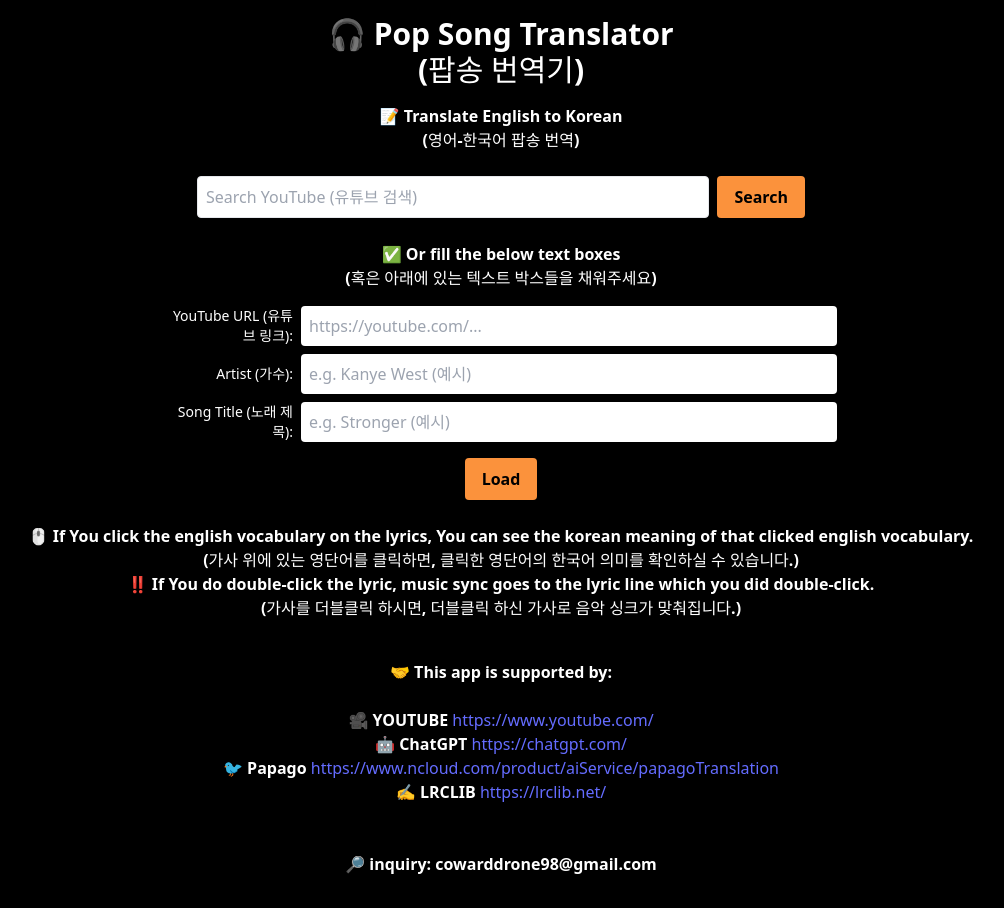
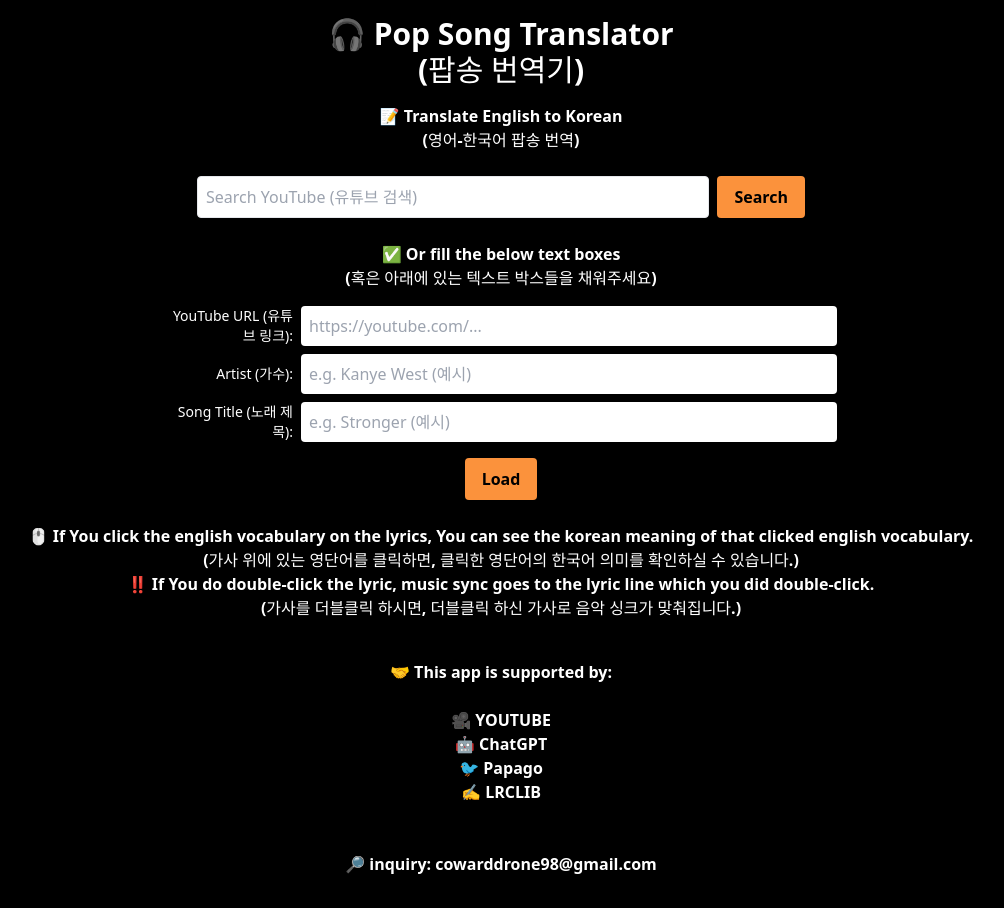
Before and after one commit to Igobythenameofyunhanjin/pop-song-translator, a React (Vite) app in the folder frontend/: page / in a window 1280 px wide. Shown: the whole page, without its empty margins (139-1143 px from the left). Built offline with nearby package versions, Linux system fonts and the light colour scheme.

Commit message:
removed site's a tag

```diff
--- a/frontend/src/App.jsx
+++ b/frontend/src/App.jsx
@@ -231,36 +231,12 @@ function App() {
               🤝 This app is supported by: <br />
               <br />
               🎥 YOUTUBE{" "}
-              <a href="https://www.youtube.com/" target="_blank">
-                https://www.youtube.com/
-              </a>
               <br />
               🤖 ChatGPT{" "}
-              <a href="https://chatgpt.com/" target="_blank">
-                https://chatgpt.com/
-              </a>
               <br />
               🐦 Papago{" "}
-              <a
-                href="https://www.ncloud.com/product/aiService/papagoTranslation"
-                target="_blank"
-              >
-                https://www.ncloud.com/product/aiService/papagoTranslation
-              </a>
               <br />✍ LRCLIB{" "}
-              <a href="https://lrclib.net/" target="_blank">
-                https://lrclib.net/
-              </a>
               <br />
-              {/* 🧠 GENIUS{" "}
-            <a href="https://genius.com/" target="_blank">
-              https://genius.com/
-            </a>
-            <br /> */}
-              {/* 📖 KENGDIC{" "}
-            <a href="https://github.com/garfieldnate/kengdic" target="_blank">
-              https://github.com/garfieldnate/kengdic
-            </a> */}
               <br />
               <br />
               🔎 inquiry: cowarddrone98@gmail.com
```
